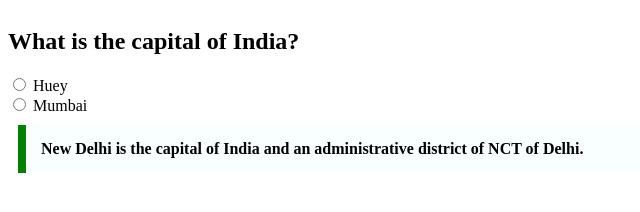
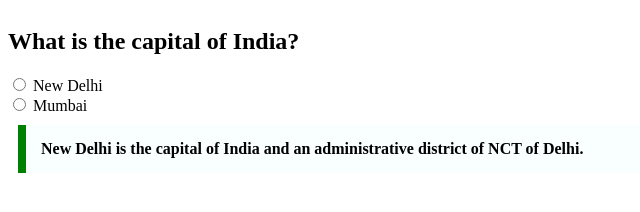
Before and after one commit to acciojob/trivia-Dawar-Anwar-Khan, a website: page main.html in a window 1280 px wide. Shown: the full height of the page, 0-640 px from the left. Drawn offline with Linux system fonts and the light colour scheme.

Commit message:
created a submission

```diff
--- a/main.html
+++ b/main.html
@@ -11,7 +11,7 @@
 		<h1>What is the capital of India?</h1>
 		<div>
 			<input type="radio" value="New Delhi"/>
-		<label for="New Delhi">Huey</label>
+		<label for="New Delhi">New Delhi</label>
 		</div>
 		<div>
 			<input type="radio" value="Mumbai"/>
```
